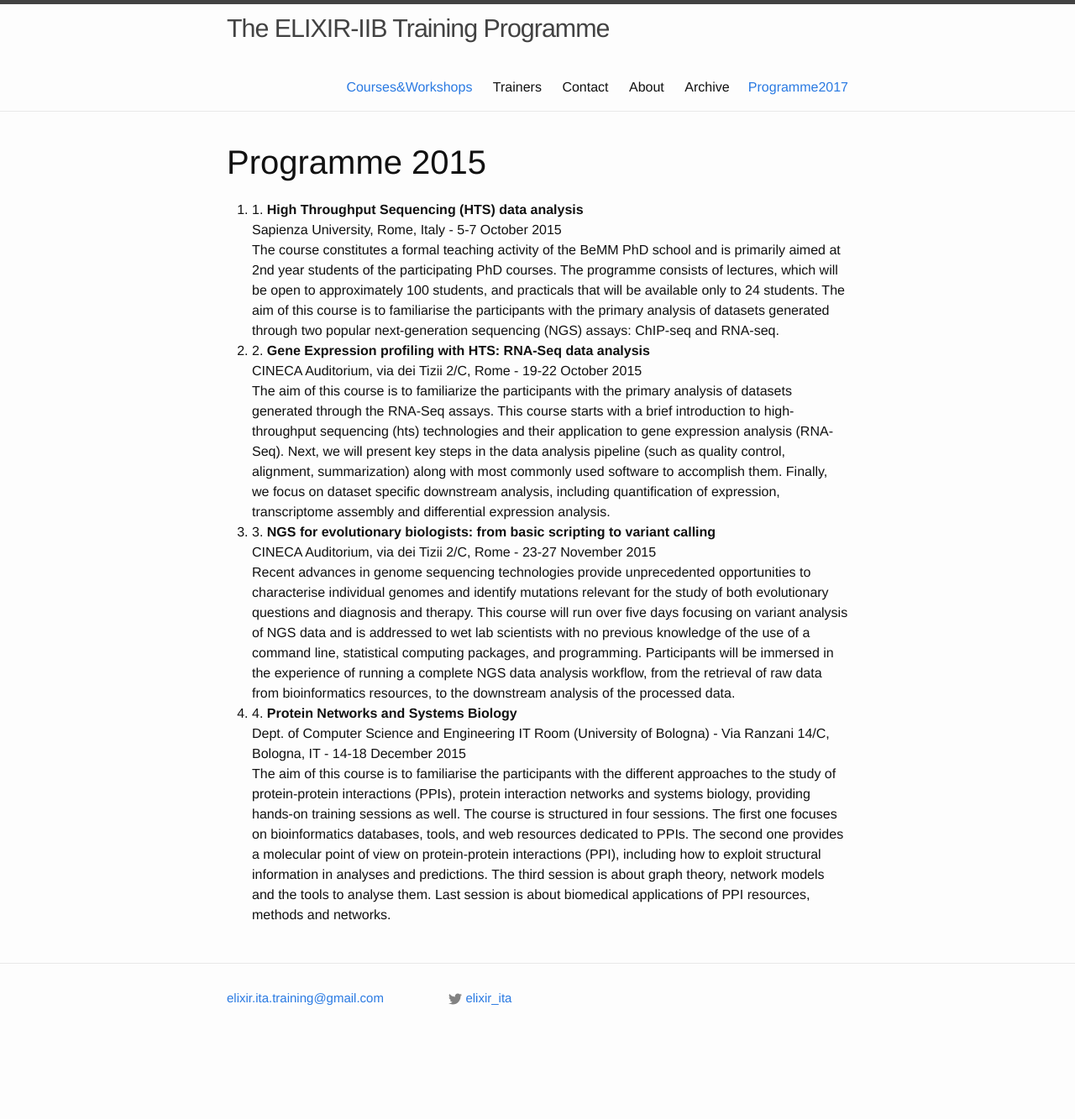
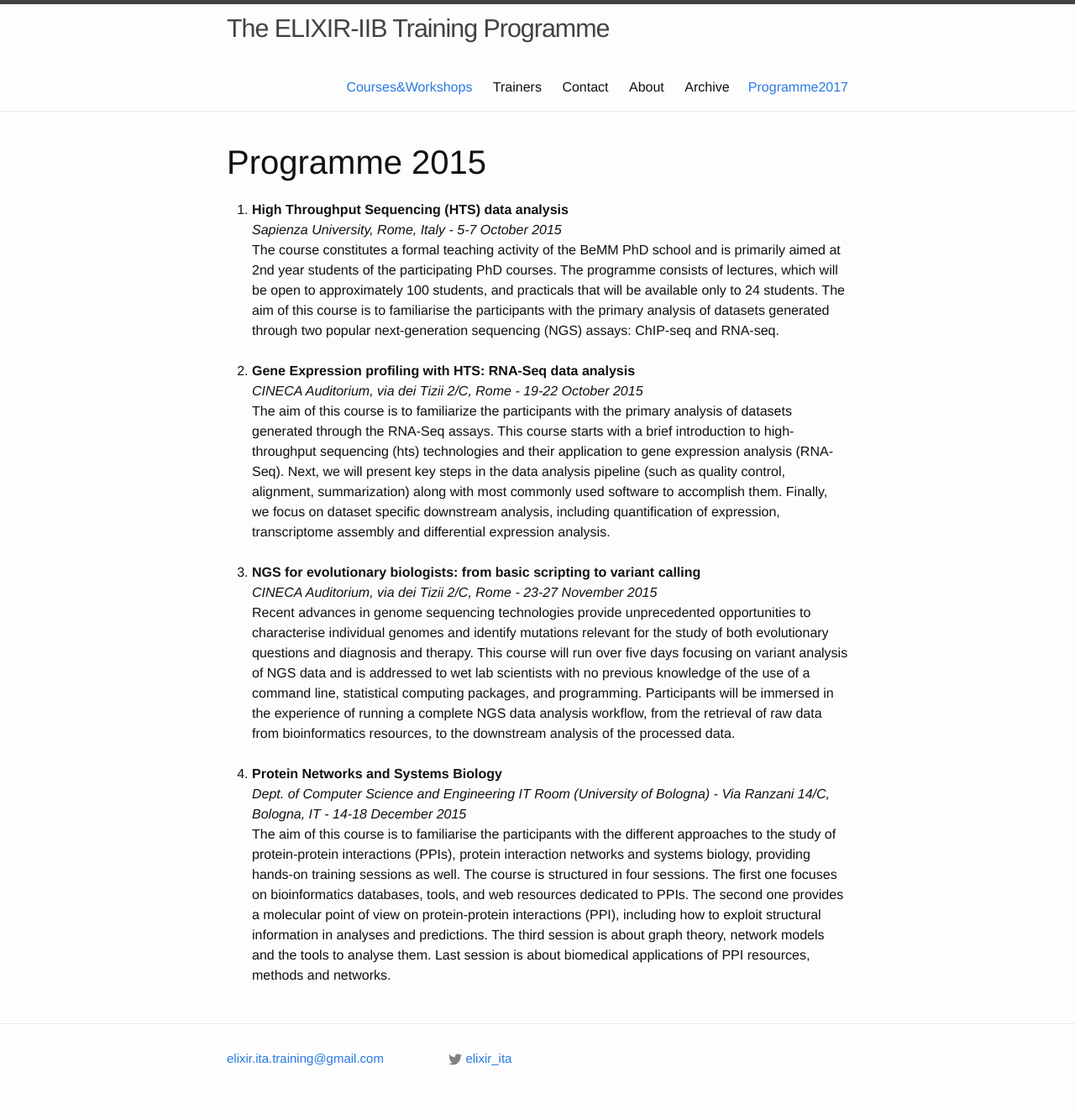
Before and after one commit to ELIXIR-IIB-training/website, a Jekyll site: the page built from docs/programme2015_copy.html, in a window 1280 px wide. Shown: the whole page at 84% size. Built offline with Jekyll 4.4.1, drawn with Linux system fonts in a browser that asks for light colours; before the commit the page ends 1261 px from its top, so only the background shows below that.

Commit message:
Typos programme 2015

```diff
--- a/docs/programme2015_copy.html
+++ b/docs/programme2015_copy.html
@@ -6,21 +6,24 @@ layout: default
 
   <h2 class="page-heading">Programme 2015</h2>
   <ol>
-    <li>1. <b>High Throughput Sequencing (HTS) data analysis</b><br>
-      Sapienza University, Rome, Italy - 5-7 October 2015<br>
+    <li><b>High Throughput Sequencing (HTS) data analysis</b><br>
+      <i>Sapienza University, Rome, Italy - 5-7 October 2015</i><br>
       The course constitutes a formal teaching activity of the BeMM PhD school and is primarily aimed at 2nd year students of the participating PhD courses. The programme consists of lectures, which will be open to approximately 100 students, and practicals that will be available only to 24 students.
 The aim of this course is to familiarise the participants with the primary analysis of datasets generated through two popular next-generation sequencing (NGS) assays: ChIP-seq and RNA-seq.
 </li>
-    <li>2. <b>Gene Expression profiling with HTS: RNA-Seq data analysis</b><br>
-      CINECA Auditorium, via dei Tizii 2/C, Rome - 19-22 October 2015<br>
+<br>
+    <li><b>Gene Expression profiling with HTS: RNA-Seq data analysis</b><br>
+      <i>CINECA Auditorium, via dei Tizii 2/C, Rome - 19-22 October 2015</i><br>
 The aim of this course is to familiarize the participants with the primary analysis of datasets generated through the RNA-Seq assays. This course starts with a brief introduction to high-throughput sequencing (hts) technologies and their application to gene expression analysis (RNA-Seq). Next, we will present key steps in the data analysis pipeline (such as quality control, alignment, summarization) along with most commonly used software to accomplish them. Finally, we focus on dataset specific downstream analysis, including quantification of expression, transcriptome assembly and differential expression analysis.
 </li>
-    <li>3. <b>NGS for evolutionary biologists: from basic scripting to variant calling</b><br>
-CINECA Auditorium, via dei Tizii 2/C, Rome - 23-27 November 2015<br>
+<br>
+    <li><b>NGS for evolutionary biologists: from basic scripting to variant calling</b><br>
+<i>CINECA Auditorium, via dei Tizii 2/C, Rome - 23-27 November 2015</i><br>
 Recent advances in genome sequencing technologies provide unprecedented opportunities to characterise individual genomes and identify mutations relevant for the study of both evolutionary questions and diagnosis and therapy. This course will run over five days focusing on variant analysis of NGS data and is addressed to wet lab scientists with no previous knowledge of the use of a command line, statistical computing packages, and programming. Participants will be immersed in the experience of running a complete NGS data analysis workflow, from the retrieval of raw data from bioinformatics resources, to the downstream analysis of the processed data.
 </li>
-<li>4. <b>Protein Networks and Systems Biology</b><br>
-  Dept. of Computer Science and Engineering IT Room (University of Bologna) - Via Ranzani 14/C, Bologna, IT - 14-18 December 2015<br>
+<br>
+<li><b>Protein Networks and Systems Biology</b><br>
+  <i>Dept. of Computer Science and Engineering IT Room (University of Bologna) - Via Ranzani 14/C, Bologna, IT - 14-18 December 2015</i><br>
 The aim of this course is to familiarise the participants with the different approaches to the study of protein-protein interactions (PPIs), protein interaction networks and systems biology, providing hands-on training sessions as well. The course is structured in four sessions. The first one focuses on bioinformatics databases, tools, and web resources dedicated to PPIs. The second one provides a molecular point of view on protein-protein interactions (PPI), including how to exploit structural information in analyses and predictions. The third session is about graph theory, network models and the tools to analyse them. Last session is about biomedical applications of PPI resources, methods and networks.
 </li>
 </ol>
```
